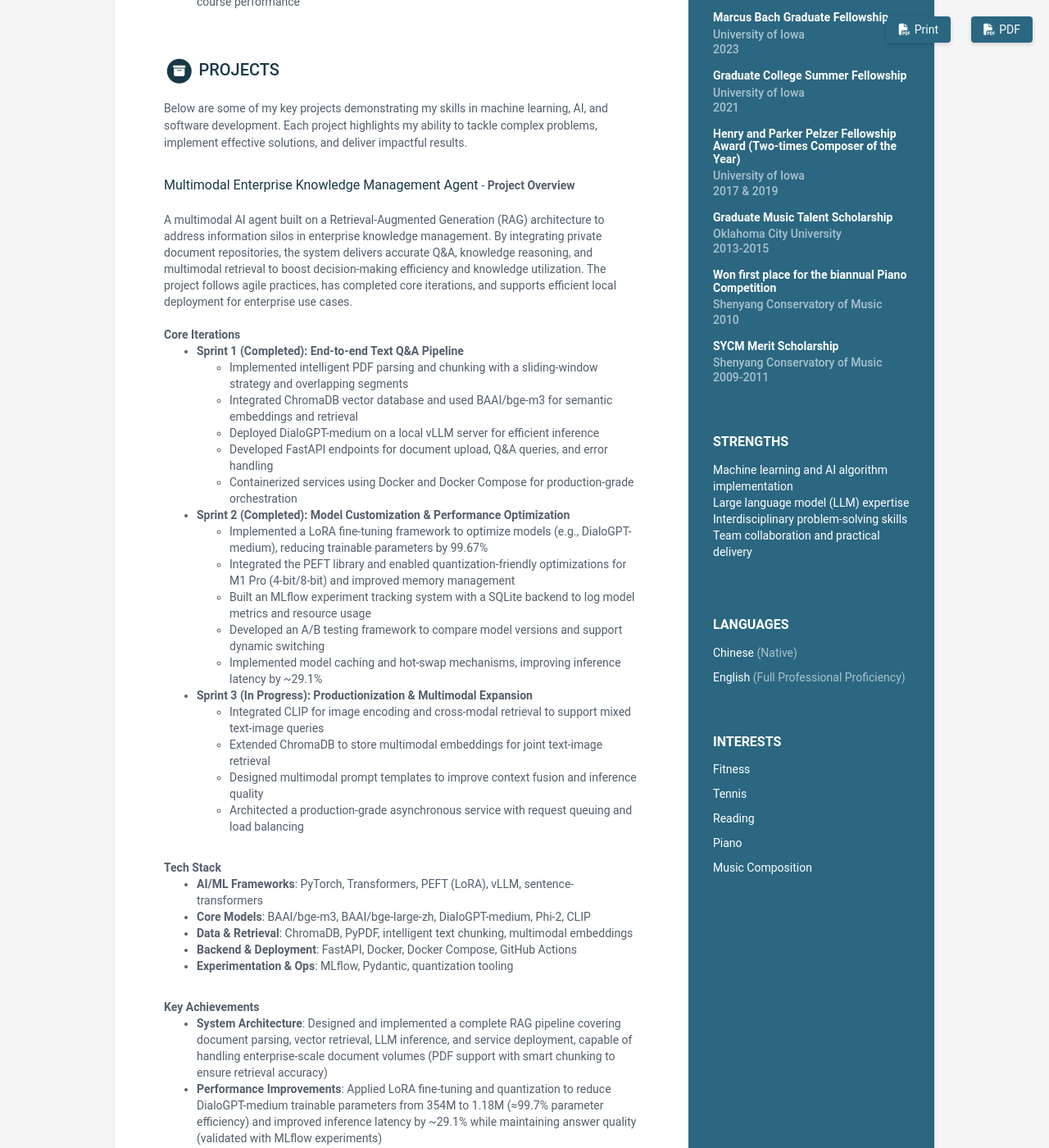
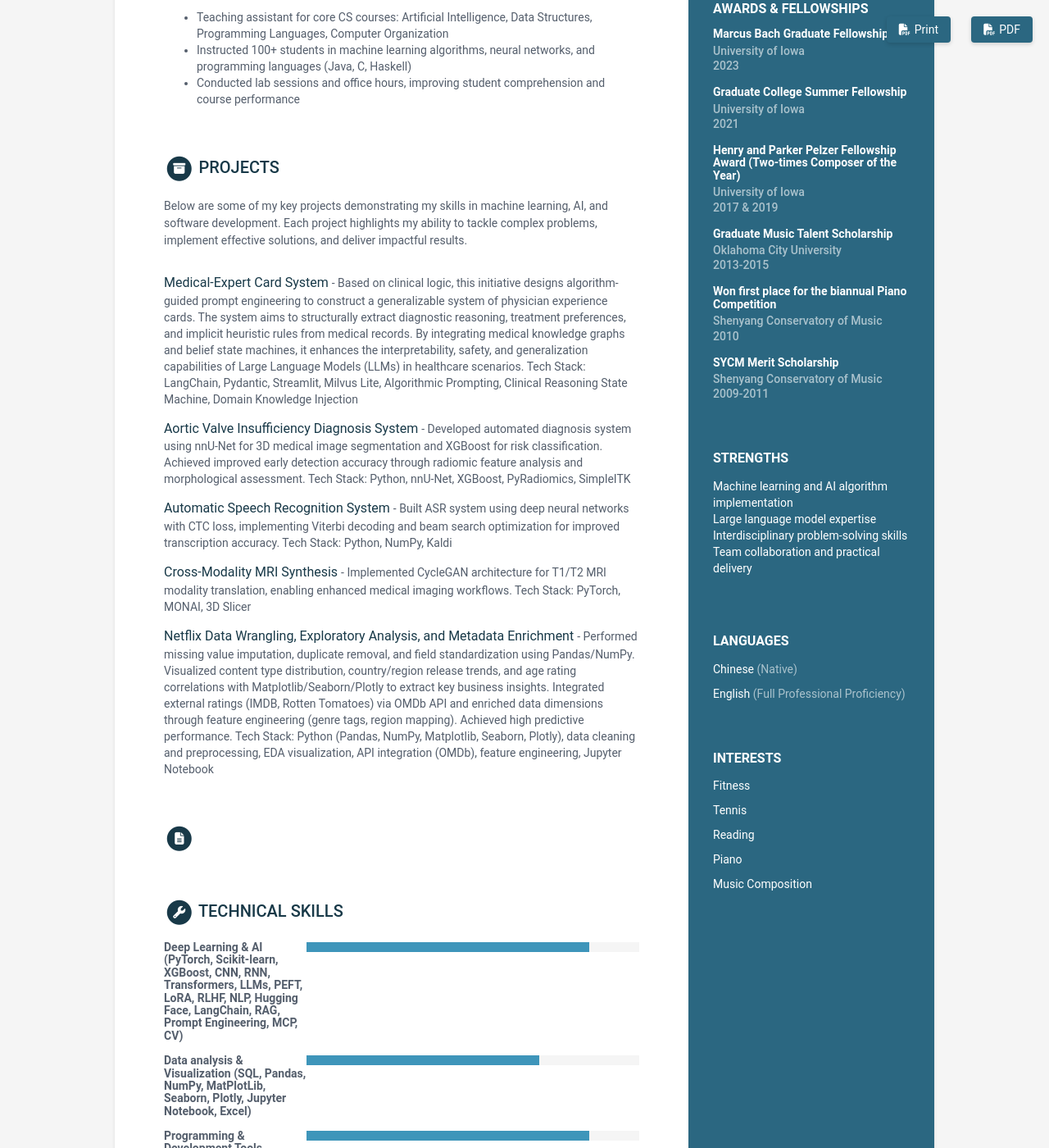
Before and after one commit to hongwei-cai/cv, a Jekyll site: the page built from index.html, in a window 1280 px wide and 1400 px high, scrolled down 1014 px. Shown: the whole window at 82% size. Built offline with Jekyll 4.4.1, drawn with Linux system fonts in a browser that asks for light colours; some of the changed text lies outside the part shown.

Commit message:
add full time job info detail

```diff
--- a/_data/data.yml
+++ b/_data/data.yml
@@ -9,13 +9,13 @@ sidebar:
 
   # Profile information
   name: Vincent Cai
-  tagline: Machine Learning Engineer
+  tagline: Prompt Engineer
   avatar: profile.jpg #place a 100x100 picture inside /assets/images/ folder and provide the name of the file below
 
   # Sidebar links
-  email: h.vincent.cai@gmail.com
-  phone: +1 424-888-2757
-  timezone: America/New_York # Enter your timezone, e.g., America/Havana, Africa/Casablanca, America/North_Dakota/Center
+  email: 18545031257@163.com
+  phone: +86 18545031257
+  timezone: Asia/Shanghai # Enter your timezone, e.g., America/Havana, Africa/Casablanca, America/North_Dakota/Center
   citizenship: China
   website: https://hongweicai.com/ # Include the full website URL, including "http://" or "https://".
   linkedin: hongwei-cai
@@ -66,7 +66,7 @@ sidebar:
     title: Strengths
     info:
       - item: Machine learning and AI algorithm implementation
-      - item: Large language model (LLM) expertise
+      - item: Large language model expertise
       - item: Interdisciplinary problem-solving skills
       - item: Team collaboration and practical delivery
 
@@ -91,13 +91,7 @@ sidebar:
 career-profile:
   title: Career Profile
   summary: |
-    M.S. in Computer Science from the University of Iowa, specializing in large language model (LLM/Transformer) research and industry applications, with strengths in both algorithm innovation and engineering implementation. Proficient in PyTorch and deep learning frameworks, experienced in the full LLM development lifecycle—including pretraining, fine-tuning (LoRA/PEFT), RLHF optimization, knowledge augmentation (RAG/Prompt Engineering), and distributed training/inference acceleration.
-
-    Software Engineering Intern at Casey's Store Support Center (U.S.), led .NET 8 system upgrades and enterprise data platform performance optimization, implementing DevOps and CI/CD pipelines to enhance development efficiency and system stability.
-
-    Extensive AI project experience, including medical image analysis, automatic speech recognition, and multimodal data processing, covering the entire pipeline from data cleaning and model design to training, optimization, and deployment, with strong end-to-end problem-solving skills.
-
-    Adept at integrating AI technologies with business scenarios to drive practical adoption (e.g., healthcare, retail), with strong cross-team collaboration and product-oriented mindset. <strong>Seeking roles in LLM application development, training, or evaluation</strong>, dedicated to solving real-world business challenges and creating sustainable value with AI.
+    Focused on the reliable deployment and interpretable reasoning of LLMs in healthcare, with hands-on expertise in prompt engineering, RAG optimization, AI safety and risk control, and context engineering. Adept at structuring clinical reasoning into executable AI inference workflows to build secure, compliant, and high-accuracy digital clinician systems. Combines full-stack engineering capabilities with strong product sense, committed to addressing high-impact clinical challenges through trustworthy AI.
 
 education:
   title: Education
@@ -105,11 +99,8 @@ education:
   - degree: M.S., Computer Science
     university: University of Iowa
     time: 2023 - 2025
-    # details: |
-    #   Coursework: Machine Learning | Applied Machine Learning | Artificial Intelligence
-    #   Database Systems | Operating Systems | Algorithms | Human-Computer Interaction
-    #   - Graduate Teaching Assistant
-    #   - GPA: 3.74/4.00
+    details: |
+      - Graduate Teaching Assistant
 
   - degree: Ph.D., Music Composition
     university: University of Iowa
@@ -126,6 +117,15 @@ education:
 experiences:
   title: Experience
   info:
+    - role: Prompt Engineer
+      time: 2025.12 - current
+      company: Chengdu Huaxi Digital Medical Technology Co., Ltd
+      details: |
+        - Structured Medical Reasoning: Translated clinical diagnostic logic (e.g., SOAP) into modular prompt templates. Engineered a "Question-Hypothesis-Reflection-Verification" closed-loop to enhance the digital doctor agent's reasoning accuracy and output explainability in complex medical tasks, effectively reducing hallucinations.
+        - Safety & Risk Mitigation: Designed multi-level safety guardrails (e.g., Refusal templates, checklists) and risk mitigation strategies to ensure the safety and compliance of medical dialogues, effectively preventing bias and misinformation.
+        - Contextual Engineering Integration: Deeply integrated prompt engineering with context management, handling instruction hierarchies, tool result injection, and session state. Defined requirements for retrieval/memory systems to optimize recall coverage and relevance, ensuring efficient information injection.
+        - Full-cycle Optimization: Led an AI-assisted prompt development workflow (Self-Generate/Evaluate/Reflect) and established a PromptOps framework for automated evaluation and regression testing. Drove a data-driven closed-loop (Metrics-Issues-Fixes) to enhance R&D efficiency and quality traceability.
+
     - role: Software Engineering Intern
       time: 2024.05 - 2024.08
       company: Casey's Store Support Center
@@ -168,58 +168,67 @@ projects:
   intro: >
     Below are some of my key projects demonstrating my skills in machine learning, AI, and software development. Each project highlights my ability to tackle complex problems, implement effective solutions, and deliver impactful results.
   assignments:
-  - title: Multimodal Enterprise Knowledge Management Agent
+  # - title: Multimodal Enterprise Knowledge Management Agent
+  #   link: "https://github.com/hongwei-cai/RapidAoV"
+  #   tagline: |
+  #     <strong>Project Overview</strong><br><br>
+  #     A multimodal AI agent built on a Retrieval-Augmented Generation (RAG) architecture to address information silos in enterprise knowledge management. By integrating private document repositories, the system delivers accurate Q&A, knowledge reasoning, and multimodal retrieval to boost decision-making efficiency and knowledge utilization. The project follows agile practices, has completed core iterations, and supports efficient local deployment for enterprise use cases.<br><br>
+
+  #     <strong>Core Iterations</strong><br>
+  #     <ul>
+  #     <li><strong>Sprint 1 (Completed): End-to-end Text Q&A Pipeline</strong>
+  #       <ul>
+  #       <li>Implemented intelligent PDF parsing and chunking with a sliding-window strategy and overlapping segments</li>
+  #       <li>Integrated ChromaDB vector database and used BAAI/bge-m3 for semantic embeddings and retrieval</li>
+  #       <li>Deployed DialoGPT-medium on a local vLLM server for efficient inference</li>
+  #       <li>Developed FastAPI endpoints for document upload, Q&A queries, and error handling</li>
+  #       <li>Containerized services using Docker and Docker Compose for production-grade orchestration</li>
+  #       </ul>
+  #     </li>
+  #     <li><strong>Sprint 2 (Completed): Model Customization & Performance Optimization</strong>
+  #       <ul>
+  #       <li>Implemented a LoRA fine-tuning framework to optimize models (e.g., DialoGPT-medium), reducing trainable parameters by 99.67%</li>
+  #       <li>Integrated the PEFT library and enabled quantization-friendly optimizations for M1 Pro (4-bit/8-bit) and improved memory management</li>
+  #       <li>Built an MLflow experiment tracking system with a SQLite backend to log model metrics and resource usage</li>
+  #       <li>Developed an A/B testing framework to compare model versions and support dynamic switching</li>
+  #       <li>Implemented model caching and hot-swap mechanisms, improving inference latency by ~29.1%</li>
+  #       </ul>
+  #     </li>
+  #     <li><strong>Sprint 3 (In Progress): Productionization & Multimodal Expansion</strong>
+  #       <ul>
+  #       <li>Integrated CLIP for image encoding and cross-modal retrieval to support mixed text-image queries</li>
+  #       <li>Extended ChromaDB to store multimodal embeddings for joint text-image retrieval</li>
+  #       <li>Designed multimodal prompt templates to improve context fusion and inference quality</li>
+  #       <li>Architected a production-grade asynchronous service with request queuing and load balancing</li>
+  #       </ul>
+  #     </li>
+  #     </ul><br>
+
+  #     <strong>Tech Stack</strong><br>
+  #     <ul>
+  #     <li><strong>AI/ML Frameworks</strong>: PyTorch, Transformers, PEFT (LoRA), vLLM, sentence-transformers</li>
+  #     <li><strong>Core Models</strong>: BAAI/bge-m3, BAAI/bge-large-zh, DialoGPT-medium, Phi-2, CLIP</li>
+  #     <li><strong>Data & Retrieval</strong>: ChromaDB, PyPDF, intelligent text chunking, multimodal embeddings</li>
+  #     <li><strong>Backend & Deployment</strong>: FastAPI, Docker, Docker Compose, GitHub Actions</li>
+  #     <li><strong>Experimentation & Ops</strong>: MLflow, Pydantic, PyTest, quantization tooling</li>
+  #     </ul><br>
+
+  #     <strong>Key Achievements</strong><br>
+  #     <ul>
+  #     <li><strong>System Architecture</strong>: Designed and implemented a complete RAG pipeline covering document parsing, vector retrieval, LLM inference, and service deployment, capable of handling enterprise-scale document volumes (PDF support with smart chunking to ensure retrieval accuracy)</li>
+  #     <li><strong>Performance Improvements</strong>: Applied LoRA fine-tuning and quantization to reduce DialoGPT-medium trainable parameters from 354M to 1.18M (≈99.7% parameter efficiency) and improved inference latency by ~29.1% while maintaining answer quality (validated with MLflow experiments)</li>
+  #     <li><strong>Engineering Practices</strong>: Established standardized development workflows including pre-commit checks, type annotations (mypy), and unit test coverage to improve collaboration and maintainability</li>
+  #     <li><strong>Business Impact</strong>: Delivered accurate document understanding (answer accuracy >85%), enabled secure local deployment to mitigate data privacy risks, and provided an effective enterprise knowledge management solution</li>
+  #     </ul>
+
+
+  - title: Medical-Expert Card System
     link: "https://github.com/hongwei-cai/RapidAoV"
     tagline: |
-      <strong>Project Overview</strong><br><br>
-      A multimodal AI agent built on a Retrieval-Augmented Generation (RAG) architecture to address information silos in enterprise knowledge management. By integrating private document repositories, the system delivers accurate Q&A, knowledge reasoning, and multimodal retrieval to boost decision-making efficiency and knowledge utilization. The project follows agile practices, has completed core iterations, and supports efficient local deployment for enterprise use cases.<br><br>
+      Based on clinical logic, this initiative designs algorithm-guided prompt engineering to construct a generalizable system of physician experience cards. The system aims to structurally extract diagnostic reasoning, treatment preferences, and implicit heuristic rules from medical records. By integrating medical knowledge graphs and belief state machines, it enhances the interpretability, safety, and generalization capabilities of Large Language Models (LLMs) in healthcare scenarios.
 
-      <strong>Core Iterations</strong><br>
-      <ul>
-      <li><strong>Sprint 1 (Completed): End-to-end Text Q&A Pipeline</strong>
-        <ul>
-        <li>Implemented intelligent PDF parsing and chunking with a sliding-window strategy and overlapping segments</li>
-        <li>Integrated ChromaDB vector database and used BAAI/bge-m3 for semantic embeddings and retrieval</li>
-        <li>Deployed DialoGPT-medium on a local vLLM server for efficient inference</li>
-        <li>Developed FastAPI endpoints for document upload, Q&A queries, and error handling</li>
-        <li>Containerized services using Docker and Docker Compose for production-grade orchestration</li>
-        </ul>
-      </li>
-      <li><strong>Sprint 2 (Completed): Model Customization & Performance Optimization</strong>
-        <ul>
-        <li>Implemented a LoRA fine-tuning framework to optimize models (e.g., DialoGPT-medium), reducing trainable parameters by 99.67%</li>
-        <li>Integrated the PEFT library and enabled quantization-friendly optimizations for M1 Pro (4-bit/8-bit) and improved memory management</li>
-        <li>Built an MLflow experiment tracking system with a SQLite backend to log model metrics and resource usage</li>
-        <li>Developed an A/B testing framework to compare model versions and support dynamic switching</li>
-        <li>Implemented model caching and hot-swap mechanisms, improving inference latency by ~29.1%</li>
-        </ul>
-      </li>
-      <li><strong>Sprint 3 (In Progress): Productionization & Multimodal Expansion</strong>
-        <ul>
-        <li>Integrated CLIP for image encoding and cross-modal retrieval to support mixed text-image queries</li>
-        <li>Extended ChromaDB to store multimodal embeddings for joint text-image retrieval</li>
-        <li>Designed multimodal prompt templates to improve context fusion and inference quality</li>
-        <li>Architected a production-grade asynchronous service with request queuing and load balancing</li>
-        </ul>
-      </li>
-      </ul><br>
+      Tech Stack: LangChain, Pydantic, Streamlit, Milvus Lite, Algorithmic Prompting, Clinical Reasoning State Machine, Domain Knowledge Injection
 
-      <strong>Tech Stack</strong><br>
-      <ul>
-      <li><strong>AI/ML Frameworks</strong>: PyTorch, Transformers, PEFT (LoRA), vLLM, sentence-transformers</li>
-      <li><strong>Core Models</strong>: BAAI/bge-m3, BAAI/bge-large-zh, DialoGPT-medium, Phi-2, CLIP</li>
-      <li><strong>Data & Retrieval</strong>: ChromaDB, PyPDF, intelligent text chunking, multimodal embeddings</li>
-      <li><strong>Backend & Deployment</strong>: FastAPI, Docker, Docker Compose, GitHub Actions</li>
-      <li><strong>Experimentation & Ops</strong>: MLflow, Pydantic, quantization tooling</li>
-      </ul><br>
-
-      <strong>Key Achievements</strong><br>
-      <ul>
-      <li><strong>System Architecture</strong>: Designed and implemented a complete RAG pipeline covering document parsing, vector retrieval, LLM inference, and service deployment, capable of handling enterprise-scale document volumes (PDF support with smart chunking to ensure retrieval accuracy)</li>
-      <li><strong>Performance Improvements</strong>: Applied LoRA fine-tuning and quantization to reduce DialoGPT-medium trainable parameters from 354M to 1.18M (≈99.7% parameter efficiency) and improved inference latency by ~29.1% while maintaining answer quality (validated with MLflow experiments)</li>
-      <li><strong>Engineering Practices</strong>: Established standardized development workflows including pre-commit checks, type annotations (mypy), and unit test coverage to improve collaboration and maintainability</li>
-      <li><strong>Business Impact</strong>: Delivered accurate document understanding (answer accuracy >85%), enabled secure local deployment to mitigate data privacy risks, and provided an effective enterprise knowledge management solution</li>
-      </ul>
 
   - title: Aortic Valve Insufficiency Diagnosis System
     link: "https://github.com/hongwei-cai/RapidAoV"
@@ -249,13 +258,6 @@ projects:
 
       Tech Stack: Python (Pandas, NumPy, Matplotlib, Seaborn, Plotly), data cleaning and preprocessing, EDA visualization, API integration (OMDb), feature engineering, Jupyter Notebook
 
-  - title: Image Super-Resolution Enhancement Based on EDSR
-    link: "#"
-    tagline: |
-      Reimplemented the Enhanced Deep Super-Resolution (EDSR) model with modular residual blocks to improve single-scale image resolution. Demonstrated significant detail restoration improvements over traditional methods (SRCNN, SRResNet).
-
-      Tech Stack: PyTorch, EDSR architecture, residual learning
-
 
 # oss:
 #   title: OSS Contributions
@@ -268,47 +270,39 @@ projects:
 
 
 publications:
-  title: Publications
-  intro: |
-    The following are the works I have published during my academic research period, covering research achievements in fields such as computer science and music composition.
-  papers:
-  - title: "Rapid Diagnosis of Aortic Valve Insufficiency in Aortic Root Enlargement"
-    link: "#"
-    authors: Cindy Chiu, Hongwei Cai
-
   - title: "Path to the third pole: for sinfonietta"
     link: "https://doi.org/10.25820/etd.006913"
     authors: Hongwei Cai
     conference: University of Iowa, Autumn 2023
 
-recommendations:
-  title: Recommendations
-  list:
-  - person: Dean Rottinghaus
-    email: dean.rottinghaus@caseys.com
-    # phone:
-    role: Software Engineering Manager
-    recommendation:
-      "During his internship at Casey's Support Center, Vincent demonstrated outstanding technical skills and team spirit. Through his efforts, we successfully completed the .NET 8 technical debt project and improved the platform's stability and performance."
+# recommendations:
+#   title: Recommendations
+#   list:
+#   - person: Dean Rottinghaus
+#     email: dean.rottinghaus@caseys.com
+#     # phone:
+#     role: Software Engineering Manager
+#     recommendation:
+#       "During his internship at Casey's Support Center, Vincent demonstrated outstanding technical skills and team spirit. Through his efforts, we successfully completed the .NET 8 technical debt project and improved the platform's stability and performance."
 
-  - person: Sami Damanhoury
-    email: sami.damanhoury@caseys.com
-    # phone:
-    role: Casey's Software Engineer
-    recommendation:
-      "Vincent is a very diligent and easy-going person. He has excellent learning ability and always maintains a humble and cautious work attitude."
+#   - person: Sami Damanhoury
+#     email: sami.damanhoury@caseys.com
+#     # phone:
+#     role: Casey's Software Engineer
+#     recommendation:
+#       "Vincent is a very diligent and easy-going person. He has excellent learning ability and always maintains a humble and cautious work attitude."
 
 skills:
   title: Technical Skills
   toolset:
 
-  - name: Deep Learning & AI (PyTorch, Scikit-learn, XGBoost, CNN, RNN, Transformers, GANs, Bert, GPT, LLMs, PEFT, LoRA, RLHF, NLP, Hugging Face, LangChain, RAG, Prompt Engineering, MCP, CV)
+  - name: Deep Learning & AI (PyTorch, Scikit-learn, XGBoost, CNN, RNN, Transformers, LLMs, PEFT, LoRA, RLHF, NLP, Hugging Face, LangChain, RAG, Prompt Engineering, MCP, CV)
     level: 85%
 
   - name: Data analysis & Visualization (SQL, Pandas, NumPy, MatPlotLib, Seaborn, Plotly, Jupyter Notebook, Excel)
     level: 70%
 
-  - name: Programming & Development Tools (Python, C#/.NET, C++, Bash, Java, JavaScript, React, HTML/CSS, Git, Docker, CI/CD, Scrapy, Selenium, BeautifulSoup)
+  - name: Programming & Development Tools (Python, C#/.NET, C++, Bash, Java, JavaScript, React, HTML/CSS, Git, Docker, CI/CD)
     level: 85%
 
   - name: Cloud Platforms & DevOps (Azure, AWS)
--- a/_includes/education.html
+++ b/_includes/education.html
@@ -12,6 +12,11 @@
       <h4 class="degree">{{ graduation.degree }}</h4>
       <h5 class="meta">{{ graduation.university }}</h5>
       <div class="time">{{ graduation.time }}</div>
+      {% if graduation.details %}
+      <div class="details">
+        {{ graduation.details | markdownify }}
+      </div><!--//details-->
+      {% endif %}
     </div><!--//item-->
     {% endfor %}
 
```
